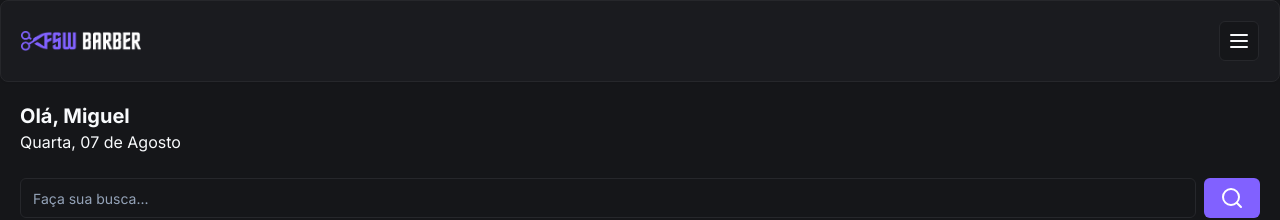
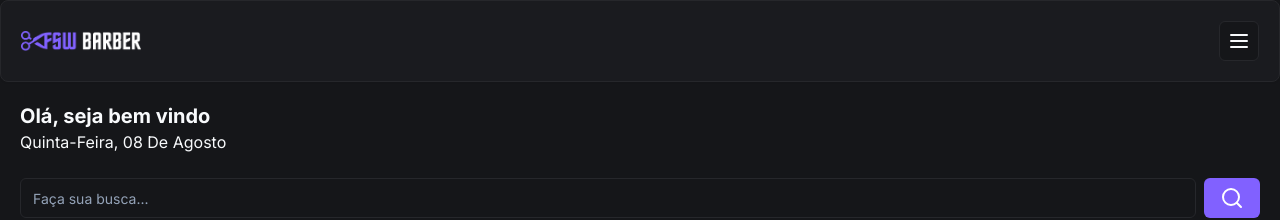
Before and after one commit to JoaoGomesss/barberapp, a Next.js app: page / in a window 1280 px wide. Shown: the top 220 px of the page. Built offline with nearby package versions, Linux system fonts and the light colour scheme; no server answers; the database is empty.

Commit message:
feat: update welcome message

```diff
--- a/app/_components/Service-item.tsx
+++ b/app/_components/Service-item.tsx
@@ -150,6 +150,7 @@
   }
 
   const timeList = useMemo(() => {
+    if (!selectedDay) return []
     return getTimeList({
       bookings: dayBookings,
       selectedDay,
--- a/app/page.tsx
+++ b/app/page.tsx
@@ -10,6 +10,8 @@
 import Link from "next/link"
 import { getServerSession } from "next-auth"
 import { authOptions } from "./_lib/auth"
+import { format } from "date-fns"
+import { ptBR } from "date-fns/locale"
 
 const Home = async () => {
   const session = await getServerSession(authOptions)
@@ -45,8 +47,19 @@
     <div>
       <Header />
       <div className="p-5">
-        <h2 className="text-xl font-bold">Olá, Miguel</h2>
-        <p>Quarta, 07 de Agosto</p>
+        <h2 className="text-xl font-bold">
+          Olá, {session?.user ? session.user.name : "seja bem vindo"}
+        </h2>
+        <p>
+          <span className="capitalize">
+            {" "}
+            {format(new Date(), "EEEE, dd", { locale: ptBR })}
+          </span>
+          <span className="capitalize">
+            {" "}
+            de{format(new Date(), " MMMM", { locale: ptBR })}
+          </span>
+        </p>
 
         <div className="mt-6">
           <Search />
```
